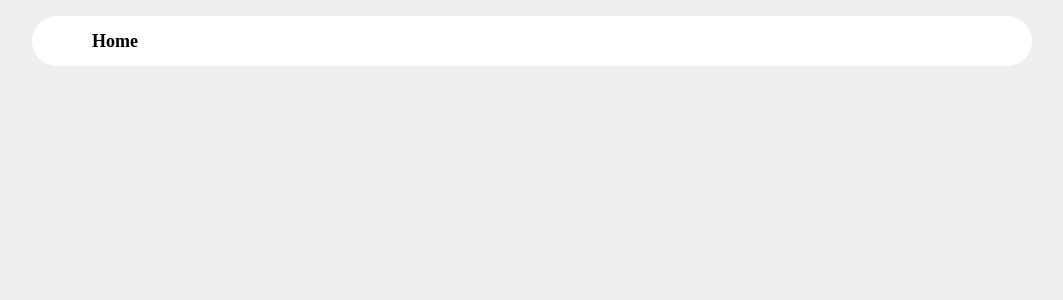
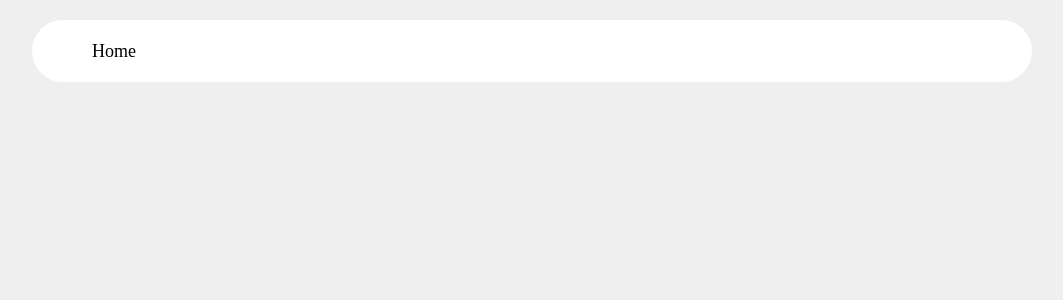
Before and after one commit to codemario318/react-router-dom-suspense, a React (Vite) app in the folder fe/: page / in a window 1280 px wide. Shown: the top 300 px of the page, without its empty margins (108-1171 px from the left). Built offline with nearby package versions, Linux system fonts and the light colour scheme.

Commit message:
[UPDATE] nav 스타일 변경

```diff
--- a/fe/src/css/nav.module.css
+++ b/fe/src/css/nav.module.css
@@ -1,18 +1,19 @@
 .pageNav {
   background-color: #fff;
-  height: 50px;
-  border-radius: 25px;
+  height: 62px;
+  border-radius: 31px;
 }
 
 .navItems {
   list-style: none;
+  margin-top: 20px;
 }
 
 .navItem {
   box-sizing: border-box;
   display: inline-block;
   padding: 10px 20px;
-  line-height: 30px;
+  line-height: 42px;
 }
 
 .navLink,
@@ -21,7 +22,6 @@
   color: #000;
   text-decoration: none;
   font-size: 18px;
-  font-weight: bold;
 }
 
 .navLink:hover::after {
```
